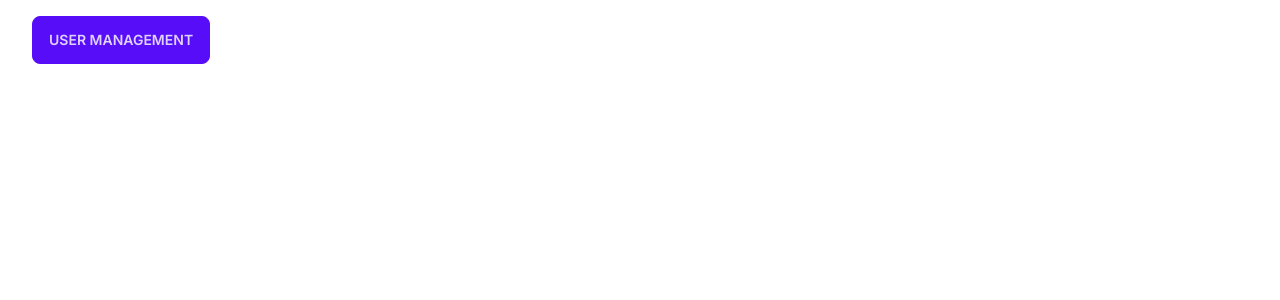
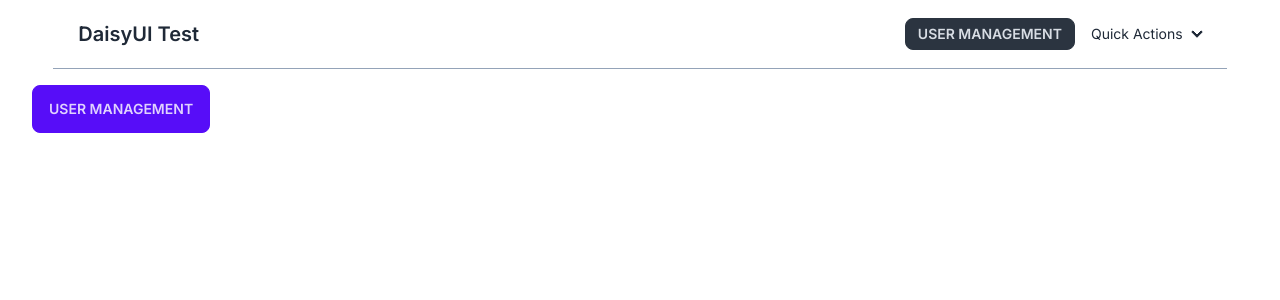
Before and after one commit to rrojan/daisyui-next-server-rnd, a Next.js app: page / in a window 1280 px wide. Shown: the top 300 px of the page. Built offline with nearby package versions, Linux system fonts and the light colour scheme.

Commit message:
feat: add daisy navbar

```diff
--- /dev/null
+++ b/app/components/Navbar.tsx
@@ -0,0 +1,31 @@
+const Navbar = () => {
+  return (
+    <nav className="navbar w-11/12 mx-auto bg-base-100 border-b border-b-slate-400">
+      <div className="flex-1">
+        <a className="btn btn-ghost normal-case text-xl">DaisyUI Test</a>
+      </div>
+      <div className="flex-none">
+        <ul className="menu menu-horizontal px-1 items-center">
+          <li className="user-management btn btn-sm btn-neutral">
+            User Management
+          </li>
+          <li>
+            <details>
+              <summary>Quick Actions</summary>
+              <ul className="p-2 bg-base-100">
+                <li>
+                  <a>Action 1</a>
+                </li>
+                <li>
+                  <a>Action 2</a>
+                </li>
+              </ul>
+            </details>
+          </li>
+        </ul>
+      </div>
+    </nav>
+  )
+}
+
+export default Navbar
--- a/app/layout.tsx
+++ b/app/layout.tsx
@@ -1,12 +1,13 @@
 import type { Metadata } from "next"
 import { Inter } from "next/font/google"
 import "./globals.css"
+import Navbar from "./components/Navbar"
 
 const inter = Inter({ subsets: ["latin"] })
 
 export const metadata: Metadata = {
-  title: "Create Next App",
-  description: "Generated by create next app",
+  title: "DailyUI Test",
+  description: "R&D on DailyUI",
 }
 
 export default function RootLayout({
@@ -16,7 +17,10 @@ export default function RootLayout({
 }) {
   return (
     <html lang="en" data-theme="winter">
-      <body className={inter.className}>{children}</body>
+      <body className={`${inter.className} flex flex-col`}>
+        <Navbar />
+        {children}
+      </body>
     </html>
   )
 }
```
